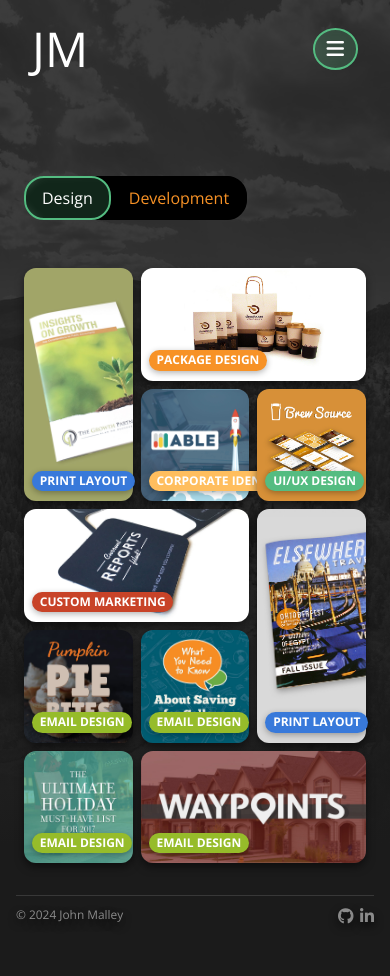
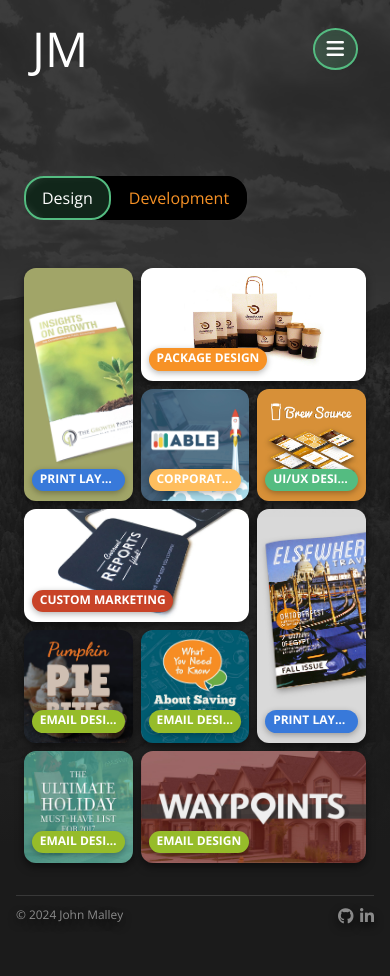
Before and after one commit to jpmalley/jm-website, a Django app: page /projects/ in a window 390 px wide. Run offline with Django 4.2, Linux system fonts and the light colour scheme; some libraries are stand-ins or nearby versions.

Commit message:
mobile badge fix

```diff
--- a/jmwebsite/static/css/styles.css
+++ b/jmwebsite/static/css/styles.css
@@ -477,6 +477,8 @@ section.intro.welcome {
     left: 0;
     width: 100%;
     height: 100%;
+    overflow: hidden;
+    white-space: nowrap;
 }
 
 .grid-01 {
@@ -570,6 +572,7 @@ section.intro.welcome {
     position: absolute;
     bottom: 4px;
     left: 8px;
+    max-width: calc(100% - 16px);
 }
 
 .badges > .badge {
@@ -577,12 +580,18 @@ section.intro.welcome {
     border-radius: 50%;
     overflow: hidden;
     white-space: nowrap;
+    max-width: 100%;
+    text-overflow: ellipsis;
     transition: all 0.3s ease-in-out;
 }
 
 .badge .badge-text {
     transition: all 0.2s ease-in-out;
     display: inline-block;
+    overflow: hidden;
+    white-space: nowrap;
+    max-width: 100%;
+    text-overflow: ellipsis;
 }
 
 .badge.expanded .badge-text {
```
